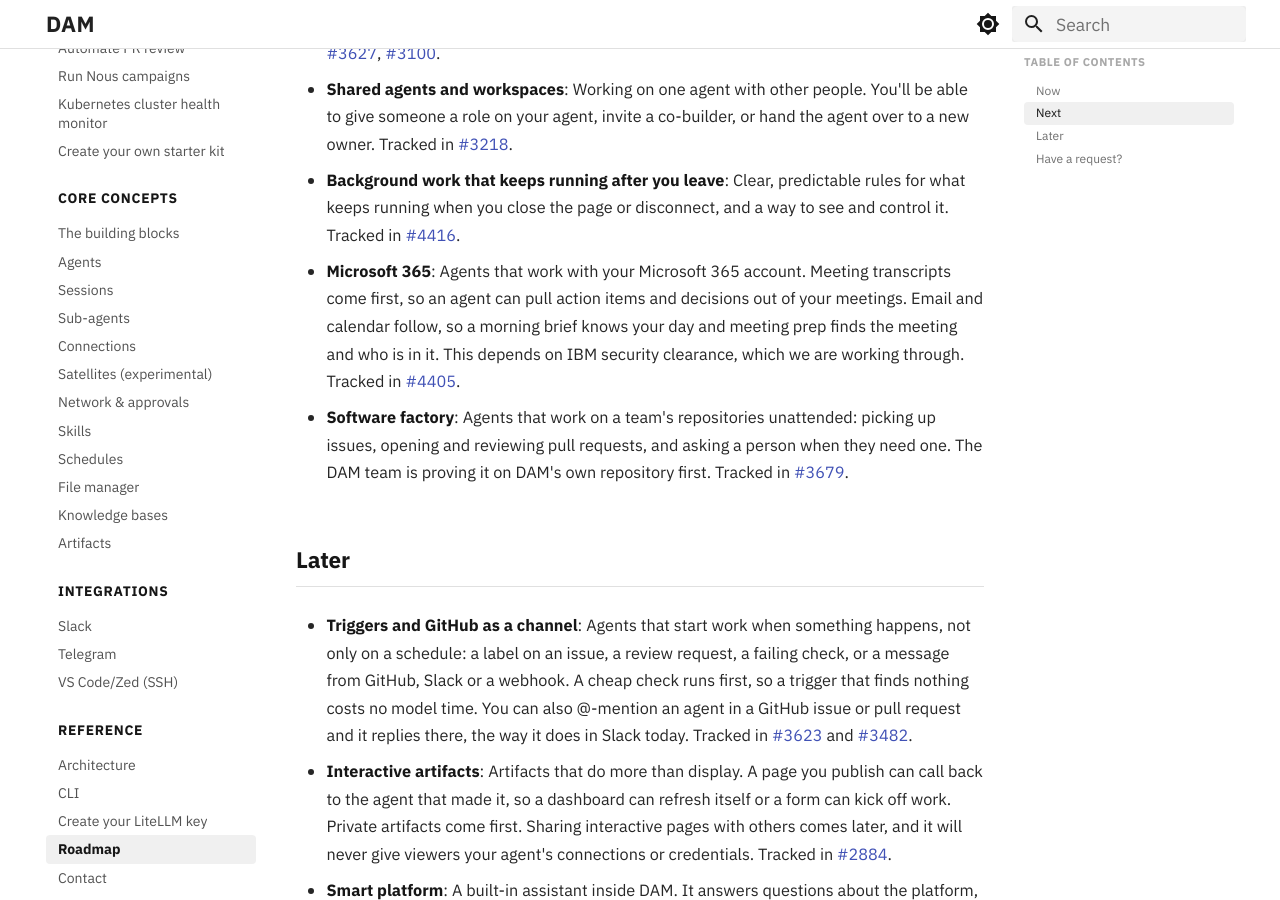
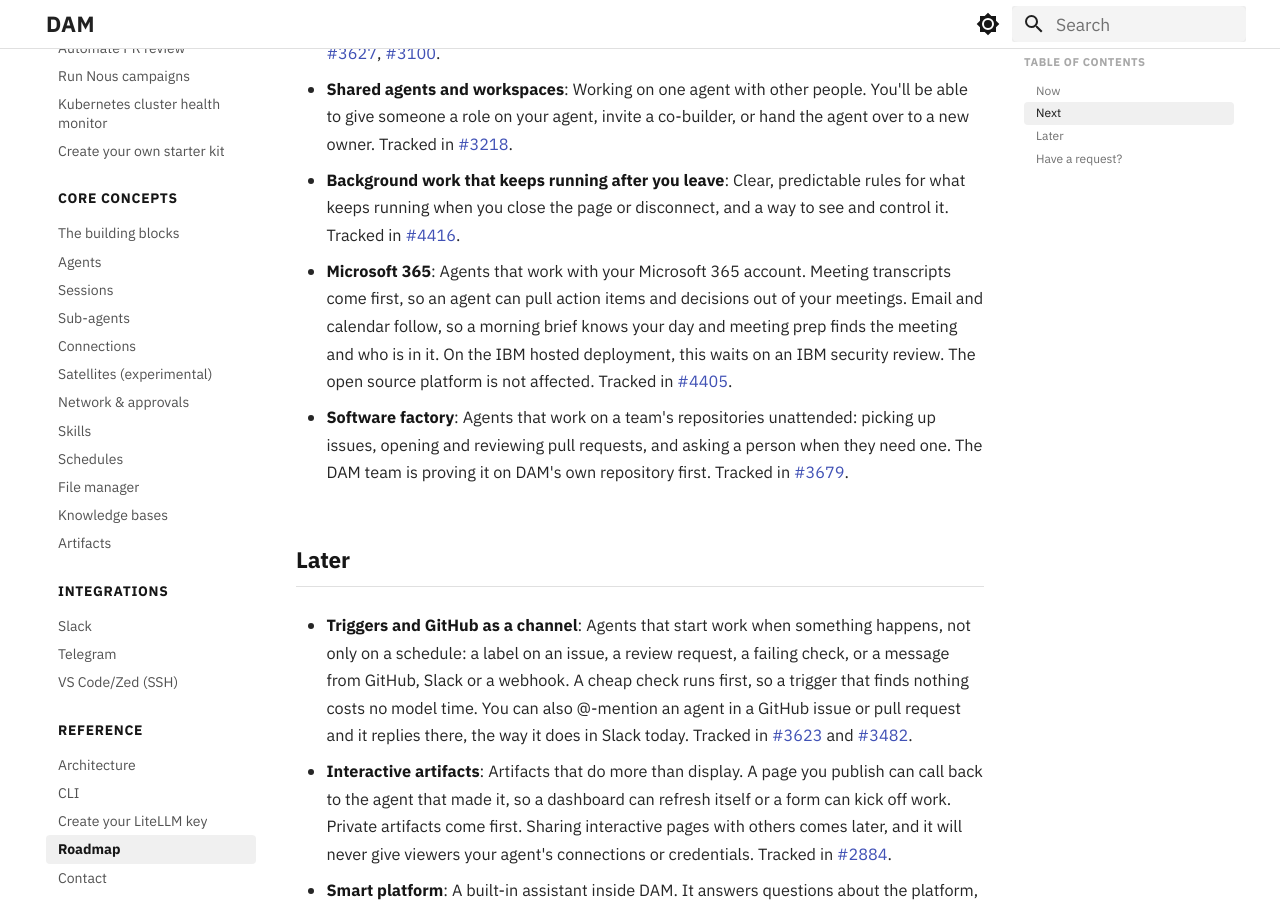
Before and after one commit to dam-agents/docs, an MkDocs documentation site: the page built from docs/reference/roadmap.md, in a window 1280 px wide and 900 px high, scrolled down 2249 px. Built offline with MkDocs 1.6.1 and Material for MkDocs 9.7.7, drawn with Linux system fonts in a browser that asks for light colours.

Commit message:
docs: roadmap scopes the Microsoft 365 security review to the IBM hosted deployment
Assisted-By: Claude
Signed-off-by: Jenna Winkler <Jenna.Winkler@ibm.com>

```diff
--- a/docs/reference/roadmap.md
+++ b/docs/reference/roadmap.md
@@ -36,7 +36,7 @@ DAM is a research project, and real users drive its direction. Much of what we b
 
 - **Background work that keeps running after you leave**: Clear, predictable rules for what keeps running when you close the page or disconnect, and a way to see and control it. Tracked in [#4416](https://github.com/dam-agents/dam/issues/4416){:target="_blank"}.
 
-- **Microsoft 365**: Agents that work with your Microsoft 365 account. Meeting transcripts come first, so an agent can pull action items and decisions out of your meetings. Email and calendar follow, so a morning brief knows your day and meeting prep finds the meeting and who is in it. This depends on IBM security clearance, which we are working through. Tracked in [#4405](https://github.com/dam-agents/dam/issues/4405){:target="_blank"}.
+- **Microsoft 365**: Agents that work with your Microsoft 365 account. Meeting transcripts come first, so an agent can pull action items and decisions out of your meetings. Email and calendar follow, so a morning brief knows your day and meeting prep finds the meeting and who is in it. On the IBM hosted deployment, this waits on an IBM security review. The open source platform is not affected. Tracked in [#4405](https://github.com/dam-agents/dam/issues/4405){:target="_blank"}.
 
 - **Software factory**: Agents that work on a team's repositories unattended: picking up issues, opening and reviewing pull requests, and asking a person when they need one. The DAM team is proving it on DAM's own repository first. Tracked in [#3679](https://github.com/dam-agents/dam/issues/3679){:target="_blank"}.
 
```
